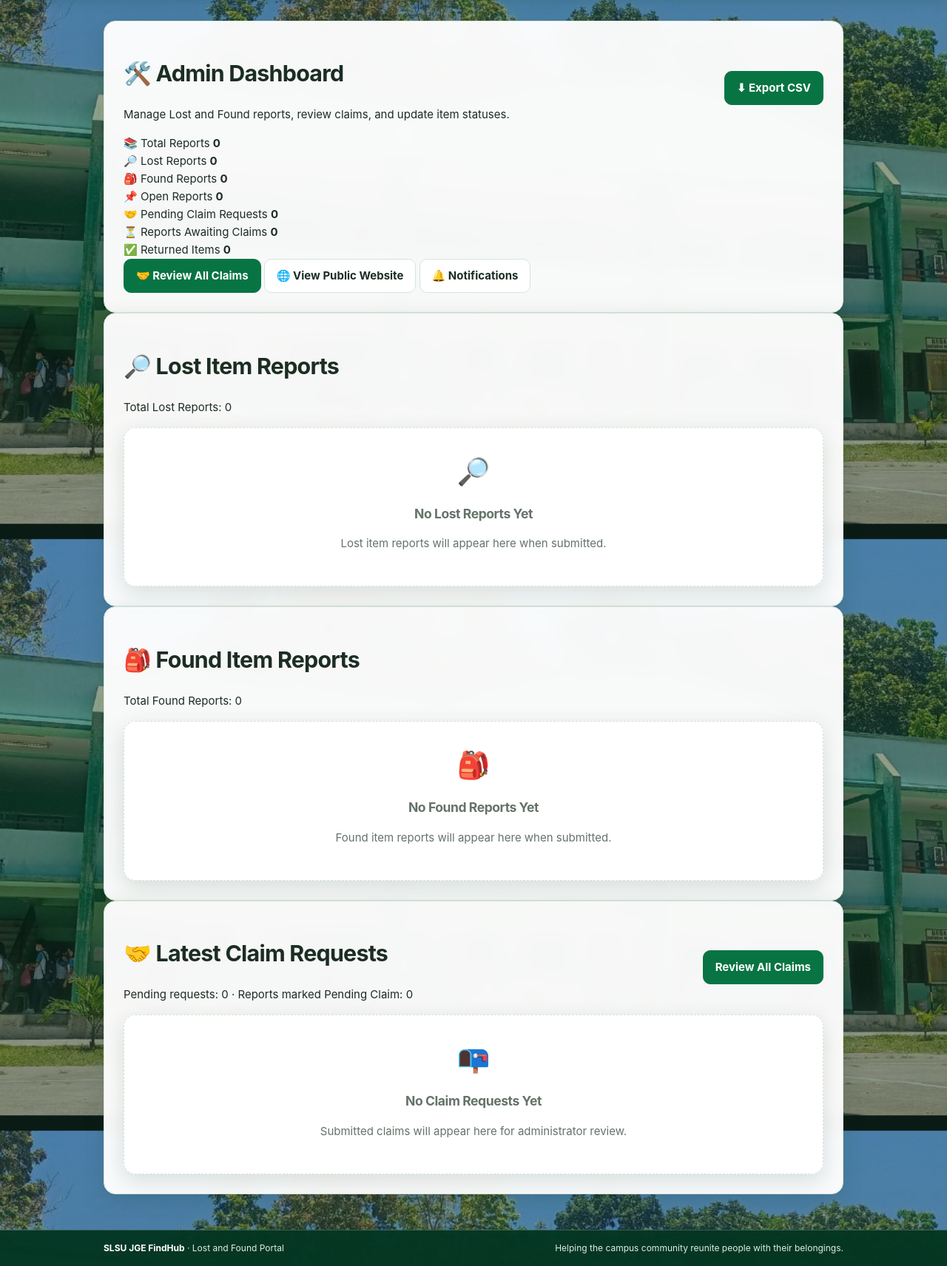
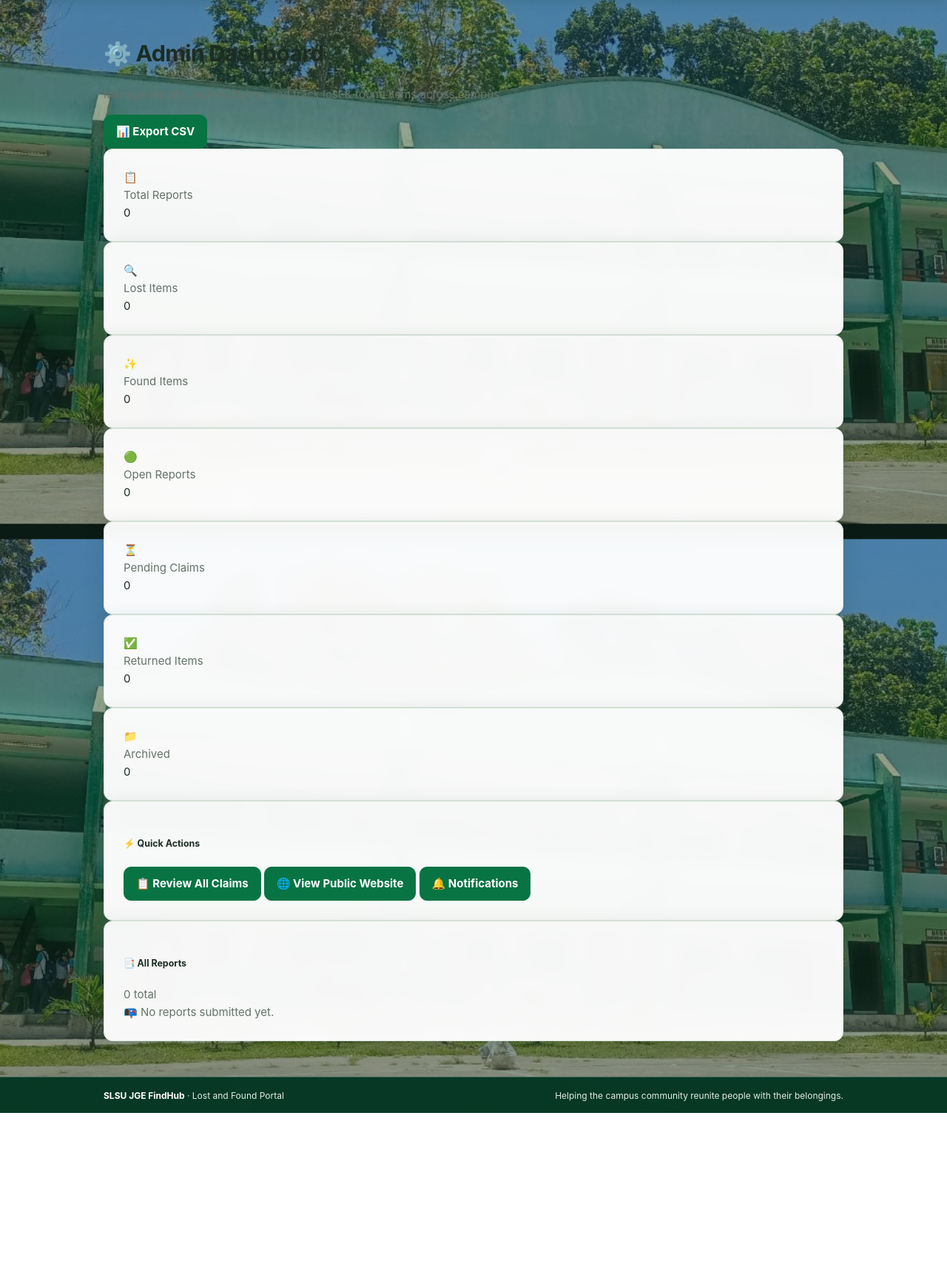
Before and after one commit to miahvillanueva28-spec/SLSU-JGE-FINDHUB., a Flask app: page /admin in a window 1280 px wide. Shown: the part 71-1783 px from the top of the page at 74% size. After the commit the page ends 1576 px from the top, so only its background shows below. Run offline with Flask 3, Linux system fonts and the light colour scheme; the visitor is signed in with stand-in values (Sample User, id 1); some libraries are stand-ins or nearby versions.

Commit message:
Update admin_dashboard.html

```diff
--- a/templates/admin_dashboard.html
+++ b/templates/admin_dashboard.html
@@ -1,139 +1,196 @@
 {% extends "base.html" %}
-{% block title %}Admin Dashboard | FindHub{% endblock %}
-
+{% block title %}Admin Dashboard — SLSU JGE FindHub{% endblock %}
 {% block content %}
-{% set total_reports = stats.total|default(0) %}
-{% set lost_total = stats.lost|default(0) %}
-{% set found_total = stats.found|default(0) %}
-{% set open_total = stats.open|default(0) %}
-{% set pending_claims_total = stats.pending_claims|default(0) %}
-{% set pending_reports_total = stats.reports_pending_claim|default(0) %}
-{% set returned_total = stats.returned|default(0) %}
-
-<section class="panel">
-  <div style="display:flex;justify-content:space-between;align-items:center;gap:12px;flex-wrap:wrap">
+<div class="container py-4">
+  <!-- Dashboard Header -->
+  <div class="d-flex flex-column flex-md-row justify-content-between align-items-md-center mb-4 gap-3">
     <div>
-      <h2>🛠️ Admin Dashboard</h2>
-      <p class="help">
-        Manage Lost and Found reports, review claims, and update item statuses.
-      </p>
+      <h2 class="mb-1 fw-bold">⚙️ Admin Dashboard</h2>
+      <p class="text-muted mb-0">Manage reports, review claims, and track lost & found items across campus.</p>
     </div>
-
-    <a class="button" href="{{ url_for('export_reports') }}">
-      ⬇ Export CSV
+    <a href="{{ url_for('export_reports') }}" class="btn btn-success px-4">
+      📊 Export CSV
     </a>
   </div>
 
-  <div class="stats">
-    <div class="stat">
-      <span>📚 Total Reports</span>
-      <strong>{{ total_reports }}</strong>
+  <!-- Stats Cards -->
+  <div class="row g-3 mb-4">
+    <div class="col-sm-6 col-md-3">
+      <div class="card border-0 shadow-sm h-100">
+        <div class="card-body">
+          <div class="d-flex align-items-center">
+            <div class="me-3 fs-2">📋</div>
+            <div>
+              <div class="text-muted small">Total Reports</div>
+              <div class="fs-4 fw-bold">{{ stats.total }}</div>
             </div>
-    <div class="stat">
-      <span>🔎 Lost Reports</span>
-      <strong>{{ lost_total }}</strong>
           </div>
-    <div class="stat">
-      <span>🎒 Found Reports</span>
-      <strong>{{ found_total }}</strong>
         </div>
-    <div class="stat">
-      <span>📌 Open Reports</span>
-      <strong>{{ open_total }}</strong>
       </div>
-    <div class="stat">
-      <span>🤝 Pending Claim Requests</span>
-      <strong>{{ pending_claims_total }}</strong>
     </div>
-    <div class="stat">
-      <span>⏳ Reports Awaiting Claims</span>
-      <strong>{{ pending_reports_total }}</strong>
+    <div class="col-sm-6 col-md-3">
+      <div class="card border-0 shadow-sm h-100">
+        <div class="card-body">
+          <div class="d-flex align-items-center">
+            <div class="me-3 fs-2 text-danger">🔍</div>
+            <div>
+              <div class="text-muted small">Lost Items</div>
+              <div class="fs-4 fw-bold text-danger">{{ stats.lost }}</div>
             </div>
-    <div class="stat">
-      <span>✅ Returned Items</span>
-      <strong>{{ returned_total }}</strong>
+          </div>
+        </div>
+      </div>
+    </div>
+    <div class="col-sm-6 col-md-3">
+      <div class="card border-0 shadow-sm h-100">
+        <div class="card-body">
+          <div class="d-flex align-items-center">
+            <div class="me-3 fs-2 text-success">✨</div>
+            <div>
+              <div class="text-muted small">Found Items</div>
+              <div class="fs-4 fw-bold text-success">{{ stats.found }}</div>
+            </div>
+          </div>
+        </div>
+      </div>
+    </div>
+    <div class="col-sm-6 col-md-3">
+      <div class="card border-0 shadow-sm h-100">
+        <div class="card-body">
+          <div class="d-flex align-items-center">
+            <div class="me-3 fs-2 text-primary">🟢</div>
+            <div>
+              <div class="text-muted small">Open Reports</div>
+              <div class="fs-4 fw-bold text-primary">{{ stats.open }}</div>
+            </div>
+          </div>
+        </div>
+      </div>
     </div>
   </div>
 
-  <div class="card-actions">
-    <a class="button" href="{{ url_for('admin_claims') }}">
-      🤝 Review All Claims
+  <div class="row g-3 mb-4">
+    <div class="col-sm-6 col-md-4">
+      <div class="card border-0 shadow-sm h-100">
+        <div class="card-body">
+          <div class="d-flex align-items-center">
+            <div class="me-3 fs-2 text-warning">⏳</div>
+            <div>
+              <div class="text-muted small">Pending Claims</div>
+              <div class="fs-4 fw-bold text-warning">{{ stats.pending_claims }}</div>
+            </div>
+          </div>
+        </div>
+      </div>
+    </div>
+    <div class="col-sm-6 col-md-4">
+      <div class="card border-0 shadow-sm h-100">
+        <div class="card-body">
+          <div class="d-flex align-items-center">
+            <div class="me-3 fs-2 text-success">✅</div>
+            <div>
+              <div class="text-muted small">Returned Items</div>
+              <div class="fs-4 fw-bold text-success">{{ stats.returned }}</div>
+            </div>
+          </div>
+        </div>
+      </div>
+    </div>
+    <div class="col-sm-6 col-md-4">
+      <div class="card border-0 shadow-sm h-100">
+        <div class="card-body">
+          <div class="d-flex align-items-center">
+            <div class="me-3 fs-2 text-secondary">📁</div>
+            <div>
+              <div class="text-muted small">Archived</div>
+              <div class="fs-4 fw-bold text-secondary">{{ stats.archived }}</div>
+            </div>
+          </div>
+        </div>
+      </div>
+    </div>
+  </div>
+
+  <!-- Quick Actions -->
+  <div class="card border-0 shadow-sm mb-4">
+    <div class="card-header bg-white">
+      <h5 class="mb-0">⚡ Quick Actions</h5>
+    </div>
+    <div class="card-body">
+      <div class="d-flex flex-wrap gap-2">
+        <a href="{{ url_for('admin_claims') }}" class="btn btn-primary px-4">
+          📋 Review All Claims
+          {% if stats.pending_claims > 0 %}
+            <span class="badge bg-light text-dark ms-1">{{ stats.pending_claims }} pending</span>
+          {% endif %}
         </a>
-    <a class="button secondary" href="{{ url_for('home') }}">
+        <a href="{{ url_for('home') }}" class="btn btn-outline-secondary px-4">
           🌐 View Public Website
         </a>
-    <a class="button secondary" href="{{ url_for('notifications_page') }}">
+        <a href="{{ url_for('notifications_page') }}" class="btn btn-outline-dark px-4">
           🔔 Notifications
+          {% if unread_notification_count > 0 %}
+            <span class="badge bg-danger ms-1">{{ unread_notification_count }}</span>
+          {% endif %}
         </a>
       </div>
-</section>
+    </div>
+  </div>
 
-<section class="panel">
-  <h2>🔎 Lost Item Reports</h2>
-  <p class="help">Total Lost Reports: {{ lost_reports|length }}</p>
-
-  {% if lost_reports %}
-    <div class="table-wrap">
-      <table>
-        <thead>
+  <!-- Recent Reports -->
+  <div class="card border-0 shadow-sm">
+    <div class="card-header bg-white d-flex justify-content-between align-items-center">
+      <h5 class="mb-0">📑 All Reports</h5>
+      <span class="text-muted small">{{ reports|length }} total</span>
+    </div>
+    <div class="card-body p-0">
+      {% if reports %}
+        <div class="table-responsive">
+          <table class="table table-hover mb-0">
+            <thead class="table-light">
               <tr>
-            <th>Item Details</th>
-            <th>Report Information</th>
+                <th>ID</th>
+                <th>Item</th>
+                <th>Type</th>
                 <th>Status</th>
-            <th>Actions</th>
+                <th>Date</th>
+                <th class="text-end">Actions</th>
               </tr>
             </thead>
             <tbody>
-          {% for r in lost_reports %}
+              {% for report in reports %}
                 <tr>
+                  <td class="fw-mono text-muted">#{{ report.id }}</td>
                   <td>
-                <strong>{{ r.item_name }}</strong><br>
-                <span class="help">Report #{{ r.id }} · {{ r.category }}</span><br>
-                <a href="{{ url_for('report_detail', report_id=r.id) }}">View Report</a>
+                    <a href="{{ url_for('report_detail', report_id=report.id) }}" class="text-decoration-none fw-medium">
+                      {{ report.item_name }}
+                    </a>
                   </td>
-
                   <td>
-                <span class="tag">Lost</span>
-                <p><strong>Location:</strong> {{ r.location }}</p>
-                <p><strong>Date Lost:</strong> {{ r.incident_date }}</p>
-                <p class="help">
-                  Posted:
-                  {% if r.created_at %}
-                    {{ r.created_at.strftime('%b %d, %Y') }}
+                    {% if report.report_type == 'Lost' %}
+                      <span class="badge bg-danger">Lost</span>
                     {% else %}
-                    N/A
-                  {% endif %}
-                </p>
-                {% if r.photo %}
-                  <a href="{{ photo_src(r.photo) }}" target="_blank" rel="noopener noreferrer">
-                    View Photo
-                  </a>
+                      <span class="badge bg-success">Found</span>
                     {% endif %}
                   </td>
-
                   <td>
-                <form method="POST"
-                      action="{{ url_for('admin_update_report_status', report_id=r.id) }}">
-                  <label for="lost-status-{{ r.id }}">Update status</label>
-                  <select id="lost-status-{{ r.id }}" name="status" required>
-                    {% for s in ['Open', 'Pending Claim', 'Returned', 'Archived'] %}
-                      <option value="{{ s }}"
-                        {% if (r.status or '')|lower == s|lower %}selected{% endif %}>
-                        {{ s }}
-                      </option>
-                    {% endfor %}
-                  </select>
-                  <button class="small" type="submit">Save Status</button>
-                </form>
-                <p class="help">Current: {{ r.status or 'N/A' }}</p>
+                    {% if report.status == 'Open' %}
+                      <span class="badge bg-primary">Open</span>
+                    {% elif report.status == 'Pending Claim' %}
+                      <span class="badge bg-warning text-dark">Pending Claim</span>
+                    {% elif report.status == 'Returned' %}
+                      <span class="badge bg-success">Returned</span>
+                    {% elif report.status == 'Archived' %}
+                      <span class="badge bg-secondary">Archived</span>
+                    {% else %}
+                      <span class="badge bg-light text-dark">{{ report.status }}</span>
+                    {% endif %}
                   </td>
-
-              <td>
-                <form method="POST"
-                      action="{{ url_for('admin_delete_report', report_id=r.id) }}"
-                      onsubmit="return confirm('Delete this Lost report and its claims? This cannot be undone.');">
-                  <button class="danger small" type="submit">Delete</button>
-                </form>
+                  <td class="text-muted small">
+                    {{ report.created_at.strftime('%b %d, %Y') }}
+                  </td>
+                  <td class="text-end">
+                    <a href="{{ url_for('report_detail', report_id=report.id) }}" class="btn btn-sm btn-outline-primary">View</a>
                   </td>
                 </tr>
               {% endfor %}
@@ -141,159 +198,20 @@
           </table>
         </div>
       {% else %}
-    <div class="empty-state">
-      <div style="font-size:36px">🔎</div>
-      <h3>No Lost Reports Yet</h3>
-      <p>Lost item reports will appear here when submitted.</p>
+        <div class="text-center py-4 text-muted">
+          📭 No reports submitted yet.
         </div>
       {% endif %}
-</section>
-
-<section class="panel">
-  <h2>🎒 Found Item Reports</h2>
-  <p class="help">Total Found Reports: {{ found_reports|length }}</p>
-
-  {% if found_reports %}
-    <div class="table-wrap">
-      <table>
-        <thead>
-          <tr>
-            <th>Item Details</th>
-            <th>Report Information</th>
-            <th>Status</th>
-            <th>Actions</th>
-          </tr>
-        </thead>
-        <tbody>
-          {% for r in found_reports %}
-            <tr>
-              <td>
-                <strong>{{ r.item_name }}</strong><br>
-                <span class="help">Report #{{ r.id }} · {{ r.category }}</span><br>
-                <a href="{{ url_for('report_detail', report_id=r.id) }}">View Report</a>
-              </td>
-
-              <td>
-                <span class="tag found">Found</span>
-                <p><strong>Location:</strong> {{ r.location }}</p>
-                <p><strong>Date Found:</strong> {{ r.incident_date }}</p>
-                <p class="help">
-                  Posted:
-                  {% if r.created_at %}
-                    {{ r.created_at.strftime('%b %d, %Y') }}
-                  {% else %}
-                    N/A
-                  {% endif %}
-                </p>
-                {% if r.photo %}
-                  <a href="{{ photo_src(r.photo) }}" target="_blank" rel="noopener noreferrer">
-                    View Photo
-                  </a>
-                {% endif %}
-              </td>
-
-              <td>
-                <form method="POST"
-                      action="{{ url_for('admin_update_report_status', report_id=r.id) }}">
-                  <label for="found-status-{{ r.id }}">Update status</label>
-                  <select id="found-status-{{ r.id }}" name="status" required>
-                    {% for s in ['Open', 'Pending Claim', 'Returned', 'Archived'] %}
-                      <option value="{{ s }}"
-                        {% if (r.status or '')|lower == s|lower %}selected{% endif %}>
-                        {{ s }}
-                      </option>
-                    {% endfor %}
-                  </select>
-                  <button class="small" type="submit">Save Status</button>
-                </form>
-                <p class="help">Current: {{ r.status or 'N/A' }}</p>
-              </td>
-
-              <td>
-                <form method="POST"
-                      action="{{ url_for('admin_delete_report', report_id=r.id) }}"
-                      onsubmit="return confirm('Delete this Found report and its claims? This cannot be undone.');">
-                  <button class="danger small" type="submit">Delete</button>
-                </form>
-              </td>
-            </tr>
-          {% endfor %}
-        </tbody>
-      </table>
     </div>
-  {% else %}
-    <div class="empty-state">
-      <div style="font-size:36px">🎒</div>
-      <h3>No Found Reports Yet</h3>
-      <p>Found item reports will appear here when submitted.</p>
   </div>
-  {% endif %}
-</section>
-
-<section class="panel">
-  <div style="display:flex;justify-content:space-between;align-items:center;gap:12px;flex-wrap:wrap">
-    <div>
-      <h2>🤝 Latest Claim Requests</h2>
-      <p class="help">
-        Pending requests: {{ pending_claims_total }}
-        · Reports marked Pending Claim: {{ pending_reports_total }}
-      </p>
-    </div>
-    <a class="button" href="{{ url_for('admin_claims') }}">Review All Claims</a>
 </div>
 
-  {% if claims %}
-    <div class="table-wrap">
-      <table>
-        <thead>
-          <tr>
-            <th>Claim ID</th>
-            <th>Item</th>
-            <th>Claimant</th>
-            <th>Claim Status</th>
-          </tr>
-        </thead>
-        <tbody>
-          {% for c in claims %}
-            <tr>
-              <td>#{{ c.id }}</td>
-              <td>
-                {% if c.report %}
-                  <strong>{{ c.report.item_name }}</strong><br>
-                  <span class="help">
-                    {{ c.report.report_type }} · Report #{{ c.report.id }}
-                  </span><br>
-                  <a href="{{ url_for('report_detail', report_id=c.report.id) }}">View Report</a>
-                {% else %}
-                  Report unavailable
-                {% endif %}
-              </td>
-              <td>
-                {{ c.claimant_name }}<br>
-                <span class="help">{{ c.claimant_contact }}</span>
-              </td>
-              <td>
-                {% if (c.status or '')|lower == 'pending' %}
-                  <span class="tag pending">Pending</span>
-                {% elif (c.status or '')|lower == 'approved' %}
-                  <span class="tag returned">Approved</span>
-                {% elif (c.status or '')|lower == 'rejected' %}
-                  <span class="tag">Rejected</span>
-                {% else %}
-                  <span class="tag">{{ c.status or 'N/A' }}</span>
-                {% endif %}
-              </td>
-            </tr>
-          {% endfor %}
-        </tbody>
-      </table>
-    </div>
-  {% else %}
-    <div class="empty-state">
-      <div style="font-size:36px">📭</div>
-      <h3>No Claim Requests Yet</h3>
-      <p>Submitted claims will appear here for administrator review.</p>
-    </div>
-  {% endif %}
-</section>
+<style>
+  .fw-mono { font-family: ui-monospace, SFMono-Regular, monospace; }
+  .card { border-radius: 12px; overflow: hidden; }
+  .table th { border: none; font-weight: 600; font-size: 0.85rem; text-transform: uppercase; letter-spacing: 0.5px; }
+  .table td { border: none; vertical-align: middle; padding: 0.75rem 1rem; }
+  .table tbody tr { border-top: 1px solid #f0f0f0; }
+  .badge { font-weight: 500; }
+</style>
 {% endblock %}
```
Lines whose indentation alone changed are shown as unchanged.
